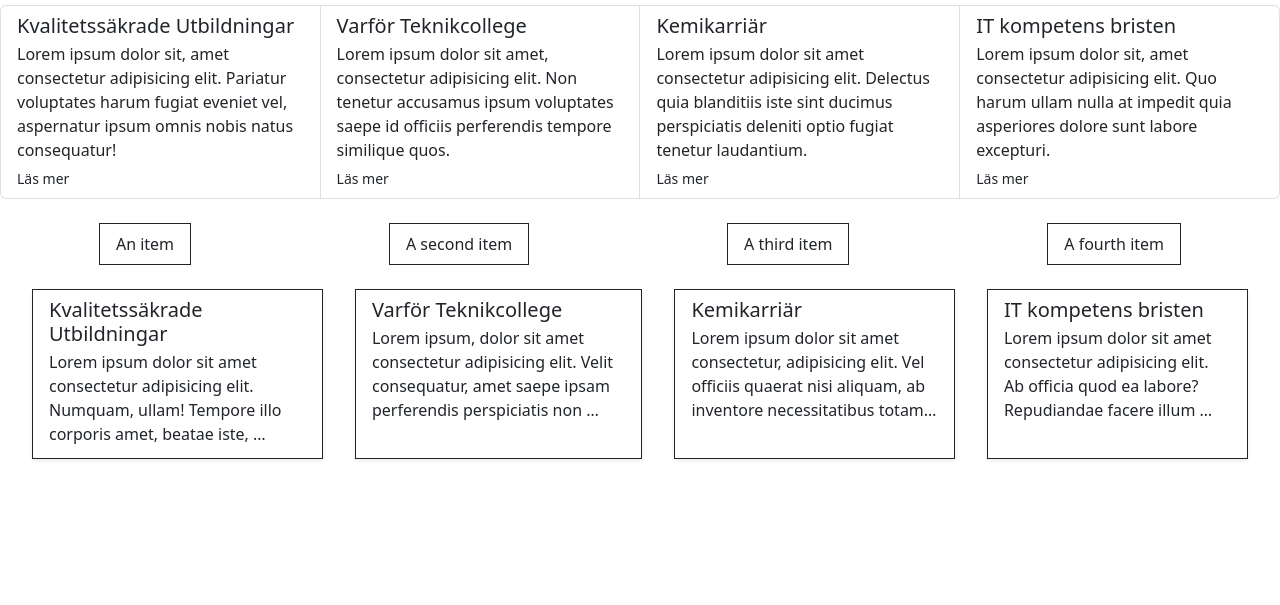
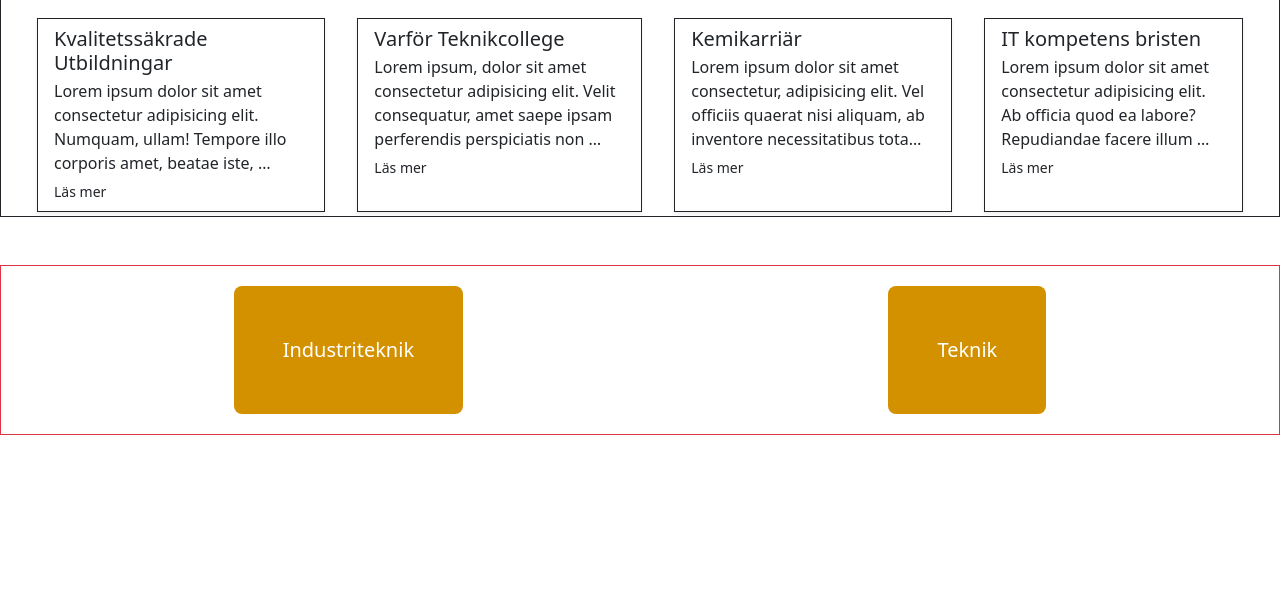
Before and after one commit to alfredsandare/TCStenungsund, a plain HTML site: page skolrelateratinfo.html in a window 1280 px wide. Shown: the part 195-800 px from the top of the page. Drawn offline with nearby package versions, Linux system fonts and the light colour scheme.

Commit message:
artikel patch + knappar
fixat artiklarna och börjat med dom två knapparna

```diff
--- a/skolrelateratinfo.html
+++ b/skolrelateratinfo.html
@@ -109,64 +109,38 @@
 				</div>
 			</div>
 		</nav>
+		<div class="border border-dark mb-5">
 			<div class="d-flex m-3 justify-content-center">
 				<h2>Varför välja oss?</h2>
 			</div>
-		<div class="list-group list-group-horizontal">
-			<a href="#" class="list-group-item list-group-item-action" aria-current="true">
-			  <div class="d-flex w-100 justify-content-between">
-				<h5 class="mb-1">Kvalitetssäkrade Utbildningar</h5>
-			  </div>
-			  <p class="mb-1">Lorem ipsum dolor sit, amet consectetur adipisicing elit. Pariatur voluptates harum fugiat eveniet vel, aspernatur ipsum omnis nobis natus consequatur!</p>
-			  <small>Läs mer</small>
-			</a>
-			<a href="#" class="list-group-item list-group-item-action">
-			  <div class="d-flex w-100 justify-content-between">
-				<h5 class="mb-1">Varför Teknikcollege</h5>
-			  </div>
-			  <p class="mb-1">Lorem ipsum dolor sit amet, consectetur adipisicing elit. Non tenetur accusamus ipsum voluptates saepe id officiis perferendis tempore similique quos.</p>
-			  <small>Läs mer</small>
-			</a>
-			<a href="#" class="list-group-item list-group-item-action">
-			  <div class="d-flex w-100 justify-content-between">
-				<h5 class="mb-1">Kemikarriär</h5>
-			  </div>
-			  <p class="mb-1">Lorem ipsum dolor sit amet consectetur adipisicing elit. Delectus quia blanditiis iste sint ducimus perspiciatis deleniti optio fugiat tenetur laudantium.</p>
-			  <small>Läs mer</small>
-			</a>
-			<a href="#" class="list-group-item list-group-item-action">
-				<div class="d-flex w-100 justify-content-between">
-				  <h5 class="mb-1">IT kompetens bristen</h5>
-				</div>
-				<p class="mb-1">Lorem ipsum dolor sit, amet consectetur adipisicing elit. Quo harum ullam nulla at impedit quia asperiores dolore sunt labore excepturi.</p>
-				<small>Läs mer</small>
-			  </a>
-		  </div>
-		  <div class="mt-4">
-			<ul class="list-group list-group-horizontal d-flex justify-content-around">
-				<li class="list-group-item border border-dark rounded-0">An item</li>
-				<li class="list-group-item border border-dark rounded-0">A second item</li>
-				<li class="list-group-item border border-dark rounded-0">A third item</li>
-				<li class="list-group-item border border-dark rounded-0">A fourth item</li>
-			  </ul>
-		  </div>
-		  <div class="list-group list-group-horizontal d-flex justify-content-around mt-4 mx-3">
+			<div class="list-group list-group-horizontal d-flex justify-content-around mt-4 mx-3 p-1">
 				<a href="#" class="list-group-item border border-dark rounded-0 shadow-sm mx-3" aria-current="true">
 					<h5 class="mb-1">Kvalitetssäkrade Utbildningar</h5>
 				<p class="mb-1 multiline-ellipsis">Lorem ipsum dolor sit amet consectetur adipisicing elit. Numquam, ullam! Tempore illo corporis amet, beatae iste, maiores dolores dolorem ullam cupiditate quis ex sequi omnis veritatis possimus ducimus, nihil atque quaerat tempora repellendus. Exercitationem, possimus cum nobis minima quibusdam nulla.</p>
+				<small>Läs mer</small>
 				</a>
 				<a href="#" class="list-group-item border border-dark rounded-0 shadow-sm mx-3">
 					<h5 class="mb-1">Varför Teknikcollege</h5>
 				<p class="mb-1 multiline-ellipsis">Lorem ipsum, dolor sit amet consectetur adipisicing elit. Velit consequatur, amet saepe ipsam perferendis perspiciatis non dolores est dignissimos voluptatum, tempora nostrum nisi quasi modi debitis ex minima odit nesciunt voluptatem magni animi asperiores cum? Eos accusamus corporis quo blanditiis?</p>
+				<small>Läs mer</small>
 				</a>
 				<a href="#" class="list-group-item border border-dark rounded-0 shadow-sm mx-3">
 					<h5 class="mb-1">Kemikarriär</h5>
 				<p class="mb-1 multiline-ellipsis">Lorem ipsum dolor sit amet consectetur, adipisicing elit. Vel officiis quaerat nisi aliquam, ab inventore necessitatibus totam, soluta nihil fugit repellendus impedit ipsam rem ea commodi laborum veritatis ullam voluptate similique dolor illum quam pariatur. Dolore placeat temporibus cum possimus.</p>
+				<small>Läs mer</small>
 				</a>
 				<a href="#" class="list-group-item border border-dark rounded-0 shadow-sm mx-3">
 					<h5 class="mb-1">IT kompetens bristen</h5>
 				<p class="mb-1 multiline-ellipsis">Lorem ipsum dolor sit amet consectetur adipisicing elit. Ab officia quod ea labore? Repudiandae facere illum aliquid magni ab soluta nisi, eum ut magnam fuga tenetur, eligendi deleniti. Esse sunt architecto officiis inventore reiciendis omnis neque, fugit accusamus sed dolor?</p>
+				<small>Läs mer</small>
 				</a>
+			</div>
+		</div>
+		<div class="border border-danger mt-2 p-1">
+			<div class="d-flex justify-content-between m-3">
+				<button class="btn btn-lg p-5 mx-auto">Industriteknik</button>
+				<button class="btn btn-lg p-5 mx-auto">Teknik</button>
+			</div>
 		</div>
 	</body>
 </html>
```
Lines whose indentation alone changed are shown as unchanged.
